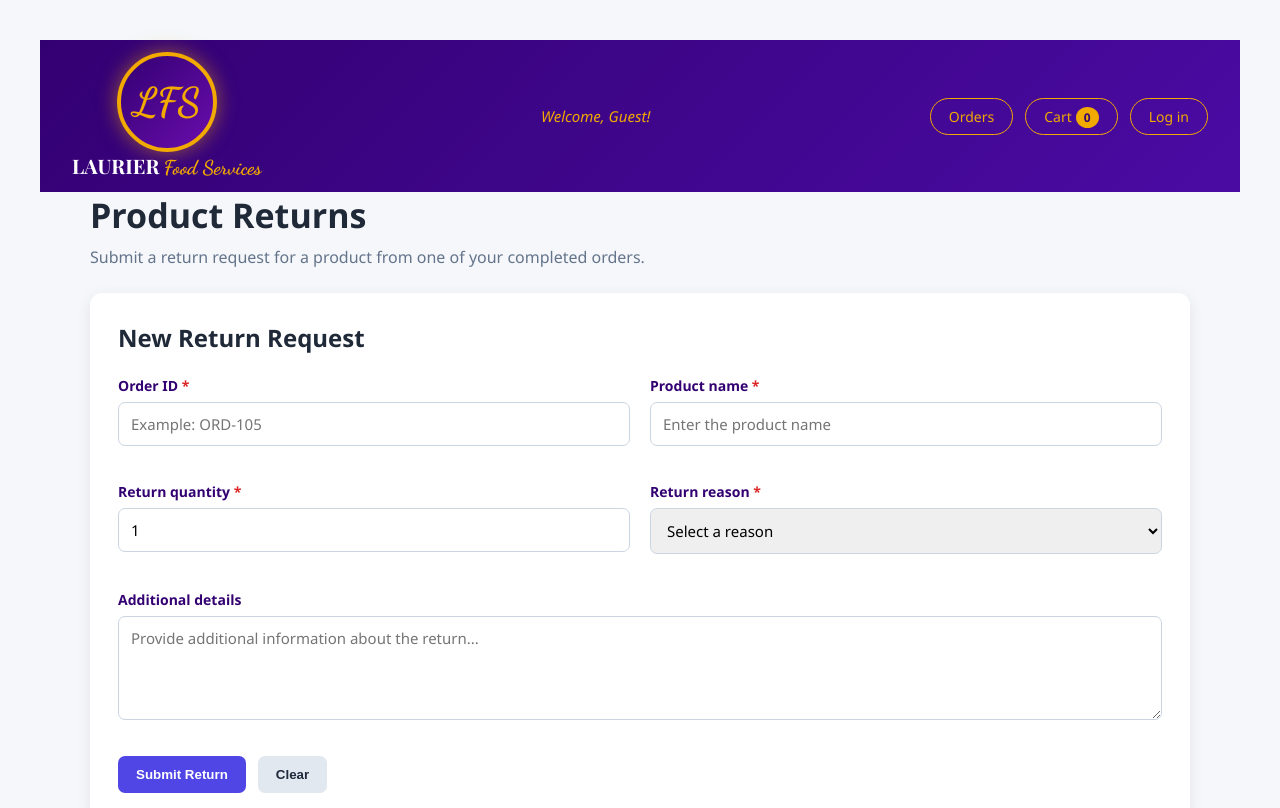
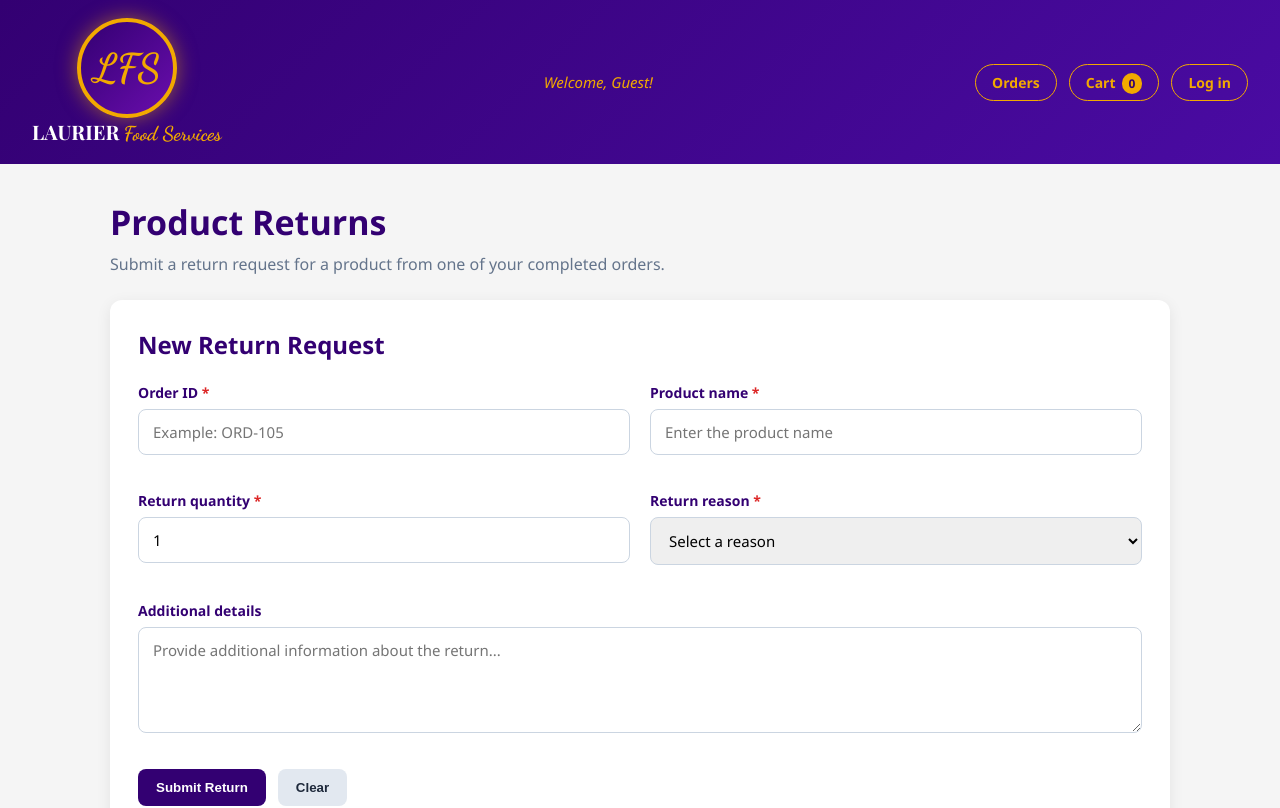
Before and after one commit to Sharif-Deen/CP317-Project, a React (Vite) app in the folder laurierFS-client/: page /returns in a window 1280 px wide. Shown: the top 808 px of the page. Built offline with nearby package versions, Linux system fonts and the light colour scheme.

Commit message:
Refactor ProductReturnsPage styles for consistency

```diff
--- a/laurierFS-client/src/styles/ProductReturnsPage.css
+++ b/laurierFS-client/src/styles/ProductReturnsPage.css
@@ -1,18 +1,77 @@
+@import "./variables.css";
+
 .returns-page {
   min-height: 100vh;
-  padding: 40px;
-  background: #f5f7fa;
+  background: #f5f5f5;
   color: #1f2937;
 }
 
+.search-header {
+  display: flex;
+  justify-content: space-between;
+  align-items: center;
+  padding: 18px 32px;
+  background: linear-gradient(135deg, var(--primary), #4a0ba3);
+  color: white;
+}
+
+.header-left {
+  display: flex;
+  align-items: center;
+}
+
+.header-tagline {
+  color: var(--accent);
+  font-size: 15px;
+  font-style: italic;
+}
+
+.header-right {
+  display: flex;
+  align-items: center;
+  gap: 12px;
+}
+
+.cart-btn {
+  padding: 8px 16px;
+  border: 1px solid var(--accent);
+  border-radius: 20px;
+  background: transparent;
+  color: var(--accent);
+  cursor: pointer;
+  font-weight: 600;
+  transition: 0.2s;
+}
+
+.cart-btn:hover {
+  background: var(--accent);
+  color: var(--primary);
+}
+
+.cart-count {
+  margin-left: 6px;
+  padding: 2px 7px;
+  border-radius: 50%;
+  background: var(--accent);
+  color: var(--primary);
+  font-size: 12px;
+  font-weight: bold;
+}
+
+.returns-content {
+  max-width: 1100px;
+  margin: 35px auto;
+  padding: 0 20px;
+}
+
 .returns-header {
-  max-width: 1100px;
-  margin: 0 auto 25px;
+  margin-bottom: 25px;
 }
 
 .returns-header h1 {
   margin-bottom: 8px;
   font-size: 34px;
+  color: var(--primary);
 }
 
 .returns-header p {
@@ -22,8 +81,7 @@
 
 .return-form-card,
 .return-history-card {
-  max-width: 1100px;
-  margin: 0 auto 30px;
+  margin-bottom: 30px;
   padding: 28px;
   border-radius: 12px;
   background: white;
@@ -34,6 +92,7 @@
 .return-history-card h2 {
   margin-top: 0;
   margin-bottom: 22px;
+  color: var(--primary);
 }
 
 .return-form {
@@ -65,9 +124,9 @@
 .form-group textarea {
   width: 100%;
   box-sizing: border-box;
-  padding: 11px 12px;
+  padding: 12px 14px;
   border: 1px solid #cbd5e1;
-  border-radius: 7px;
+  border-radius: 8px;
   font-family: inherit;
   font-size: 15px;
 }
@@ -75,8 +134,9 @@
 .form-group input:focus,
 .form-group select:focus,
 .form-group textarea:focus {
-  outline: 2px solid #7c3aed;
-  border-color: transparent;
+  outline: none;
+  border-color: var(--primary);
+  box-shadow: 0 0 6px rgba(51, 0, 114, 0.25);
 }
 
 .form-message {
@@ -107,15 +167,20 @@
 .clear-return-button,
 .delete-return-button {
   border: none;
-  border-radius: 7px;
+  border-radius: 8px;
   padding: 11px 18px;
   cursor: pointer;
   font-weight: 600;
+  transition: 0.2s;
 }
 
 .submit-return-button {
-  background: #4f46e5;
+  background: var(--primary);
   color: white;
+}
+
+.submit-return-button:hover {
+  background: #4a0ba3;
 }
 
 .clear-return-button {
@@ -123,18 +188,14 @@
   color: #1e293b;
 }
 
+.clear-return-button:hover {
+  background: #cbd5e1;
+}
+
 .delete-return-button {
   padding: 7px 12px;
   background: #fee2e2;
   color: #991b1b;
-}
-
-.submit-return-button:hover {
-  background: #4338ca;
-}
-
-.clear-return-button:hover {
-  background: #cbd5e1;
 }
 
 .delete-return-button:hover {
@@ -159,6 +220,7 @@
 
 .return-table th {
   background: #f8fafc;
+  color: var(--primary);
 }
 
 .status-pending {
@@ -175,8 +237,19 @@
 }
 
 @media (max-width: 700px) {
-  .returns-page {
+  .search-header {
+    flex-direction: column;
+    gap: 15px;
     padding: 20px;
+  }
+
+  .header-right {
+    flex-wrap: wrap;
+    justify-content: center;
+  }
+
+  .returns-content {
+    padding: 0 15px;
   }
 
   .return-form {
```
